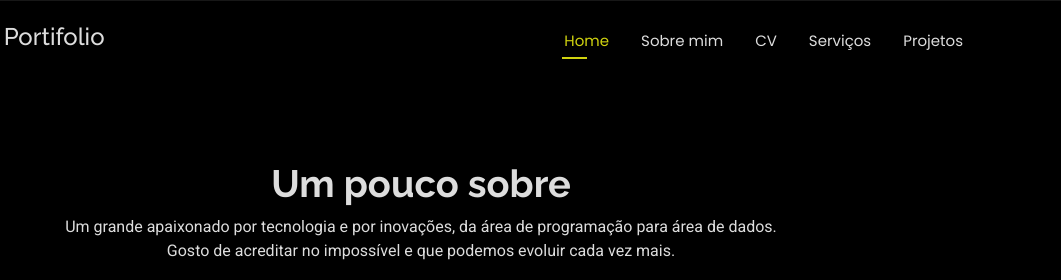
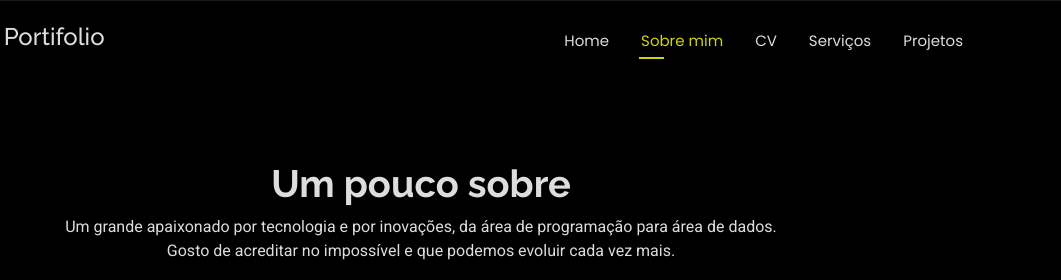
Before and after one commit to nyudji/nyudji.github.io, a plain HTML site: page about.html in a window 1280 px wide. Shown: the top 280 px of the page, 219-1280 px from the left. Drawn offline with Linux system fonts and the light colour scheme.

Commit message:
(fix): nav fix

```diff
--- a/about.html
+++ b/about.html
@@ -49,8 +49,8 @@
 
       <nav id="navmenu" class="navmenu">
         <ul>
-          <li><a href="index.html" class="active">Home</a></li>
-          <li><a href="about.html">Sobre mim</a></li>
+          <li><a href="index.html">Home</a></li>
+          <li><a href="about.html" class="active">Sobre mim</a></li>
           <li><a href="resume.html">CV</a></li>
           <li><a href="services.html">Serviços</a></li>
           <li><a href="portfolio.html">Projetos</a></li>
```
